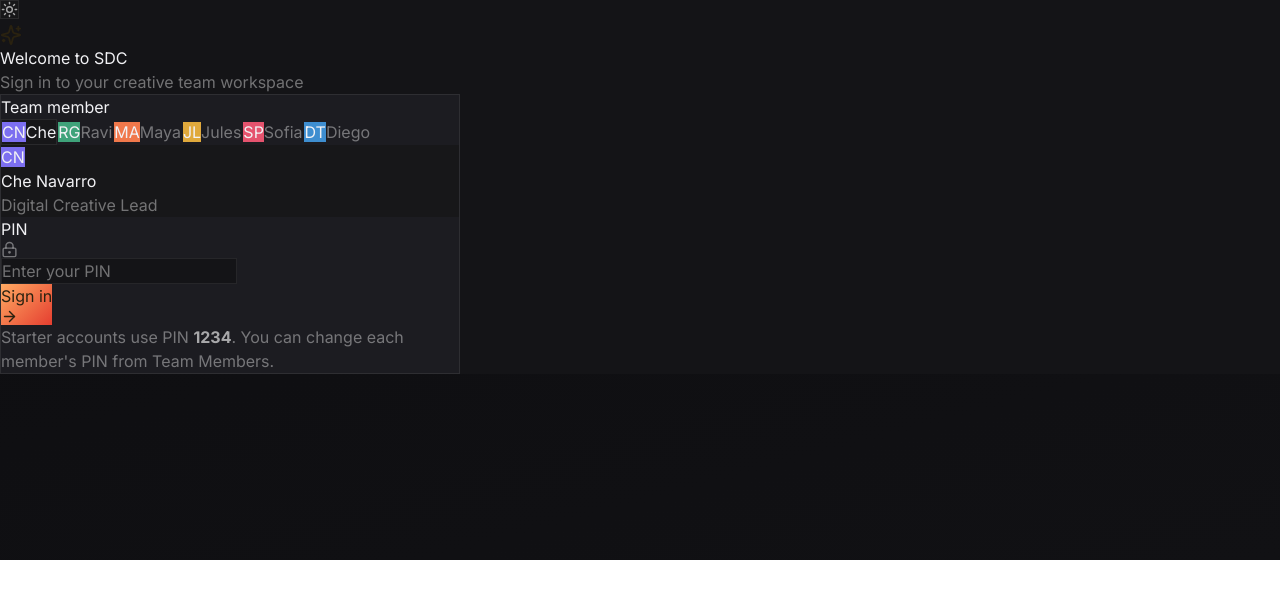
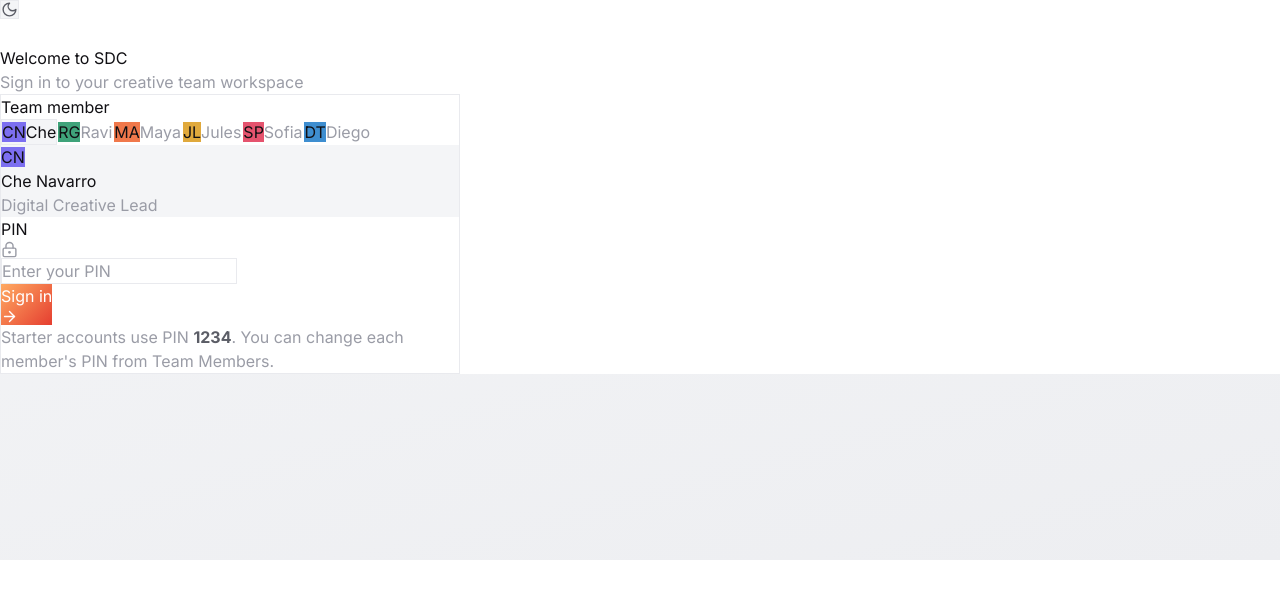
Before and after one commit to siidigitalcreative-engine/sdc-engine, a Next.js app: page /login in a window 1280 px wide. Shown: the top 598 px of the page. Built offline with nearby package versions, Linux system fonts and the light colour scheme.

Commit message:
Update AppShell.jsx

```diff
--- a/app/AppShell.jsx
+++ b/app/AppShell.jsx
@@ -6,19 +6,23 @@ import { ThemeCtx } from "./theme";
 import { AuthProvider, useAuth } from "./auth";
 import Sidebar from "./Sidebar";
 
+function readThemeCookie() {
+  if (typeof document === "undefined") return null;
+  const item = document.cookie.split("; ").find((entry) => entry.startsWith("sdc_theme="));
+  return item ? item.split("=")[1] : null;
+}
+
 export default function AppShell({ children }) {
-  const [dark, setDark] = useState(true);
+  const [dark, setDark] = useState(false);
 
   useEffect(() => {
-    try {
-      const v = localStorage.getItem("sdc-theme");
-      if (v) setDark(v === "dark");
-    } catch {}
+    const saved = readThemeCookie();
+    if (saved === "dark" || saved === "light") setDark(saved === "dark");
   }, []);
 
-  const toggle = () => setDark((d) => {
-    const next = !d;
-    try { localStorage.setItem("sdc-theme", next ? "dark" : "light"); } catch {}
+  const toggle = () => setDark((current) => {
+    const next = !current;
+    document.cookie = `sdc_theme=${next ? "dark" : "light"}; Path=/; Max-Age=31536000; SameSite=Lax`;
     return next;
   });
 
```
